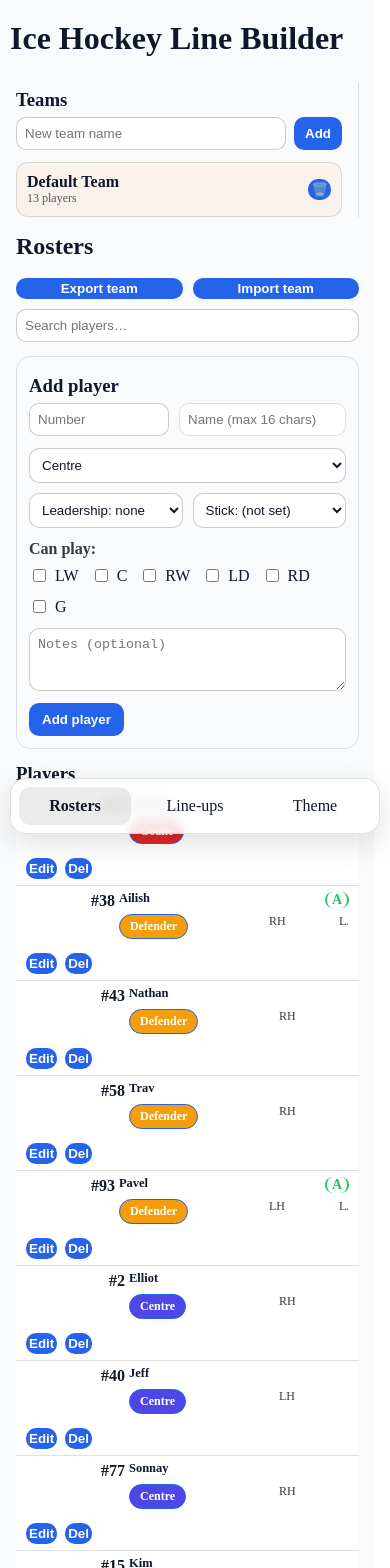
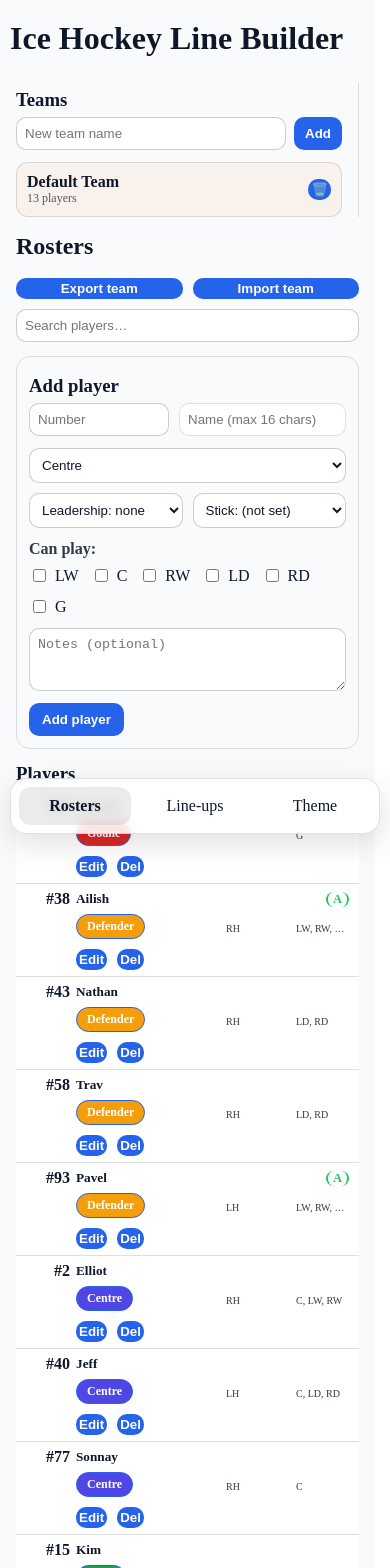
Before and after one commit to Newik83CZ/IceHockeyLineBuilder, a React (Vite) app: page / in a window 390 px wide. Shown: the top 1568 px of the page. Built offline with nearby package versions, Linux system fonts and the light colour scheme.

Commit message:
Fixing layout - disabling printing for phone adjustments

```diff
--- a/src/index.css
+++ b/src/index.css
@@ -171,7 +171,7 @@ textarea:focus {
   grid-column: 3;
   justify-self: start;
   font-weight: 900;
-  font-size: 14px;
+  font-size: clamp(10px, 3.2vw, 14px);
   padding: 0px 5px;
   border-radius: 14px;
   color: var(--leader, var(--accent));
@@ -189,7 +189,7 @@ textarea:focus {
 .playerStick {
   grid-column: 5;
   justify-self: start;
-  font-size: 12px;
+  font-size: 10px;
   white-space: nowrap;
   opacity: 0.85;
 }
@@ -197,7 +197,7 @@ textarea:focus {
 .playerCanPlay {
   grid-column: 6;
   min-width: 0;
-  font-size: 12px;
+  font-size: 10px;
   opacity: 0.85;
   overflow: hidden;
   text-overflow: ellipsis;
@@ -219,38 +219,44 @@ textarea:focus {
    ========================= */
 @media (max-width: 980px) {
   .playerRow {
-    grid-template-columns: 44px 1fr 44px;
-    grid-template-rows: auto auto;
-    align-items: start;
+    grid-template-columns: 44px minmax(160, 1fr) 44px;
+    grid-template-areas:
+      "num  name  lead"
+      ".    meta  meta"
+      ".    act   act";
+    row-gap: 6px;
+    column-gap: 10px;
+    align-items: center;
   }
 
   /* row 1: # | name | leadership */
-  .playerNum { grid-column: 1; grid-row: 1; }
-  .playerNameCell { grid-column: 2; grid-row: 1; }
-  .playerLeader { grid-column: 3; grid-row: 1; }
+  .playerNum { grid-area: num; text-align: right; font-weight: 800; }
+  .playerNameCell{
+    grid-area: name;
+    min-width: 0;
+  }
+  .playerLeader{
+    grid-area: lead;
+    justify-self: end;
+    font-weight: 900;
+  }
 
   /* row 2: details start under NAME (column 2) and span to the right */
-  .playerPos {
-    grid-column: 2 / 4;
-    grid-row: 2;
-  }
-  .playerStick {
-    grid-column: 2 / 4;
-    grid-row: 2;
-    justify-self: start;
-    margin-left: 150px; /* aligns stick after the position pill visually */
-  }
-  .playerCanPlay {
-    grid-column: 2 / 4;
-    grid-row: 2;
-    margin-left: 220px; /* aligns canPlay after stick visually */
+  .playerPos, .playerStick, .playerCanPlay{
+    display: inline-block; /* default; we’ll override with a wrapper below if you want */
   }
 
-  .playerActions {
-    grid-column: 2 / 4;
-    grid-row: 3;          /* actions can drop if needed */
+  .playerActions{
+    grid-area: act;
     justify-content: flex-start;
-    margin-top: 6px;
+    display: flex;
+    gap: 10px;
+  }
+
+  .playerNameText{
+    font-size: clamp(12px, 3.4vw, 15px);
+    font-weight: 900;
+    line-height: 1.1;
   }
 }
 
@@ -431,20 +437,7 @@ textarea:focus {
     }
   }
 
-  /* Players list: replace the 7-column table with a stacked card layout on phone portrait */
-  @media (max-width: 800px) and (orientation: portrait) {
-    .playerRow {
-      grid-template-columns: 1fr 1fr !important;
-      gap: 4px !important;
-      align-items: start !important;
-    }
 
-    /* Make action buttons full width at bottom */
-    .playerRow > div:last-child {
-      grid-column: 1 / -1;
-      justify-content: flex-start !important;
-    }
-  }
 
   @media (max-width: 800px) and (orientation: portrait) {
     .colorRow {
```
